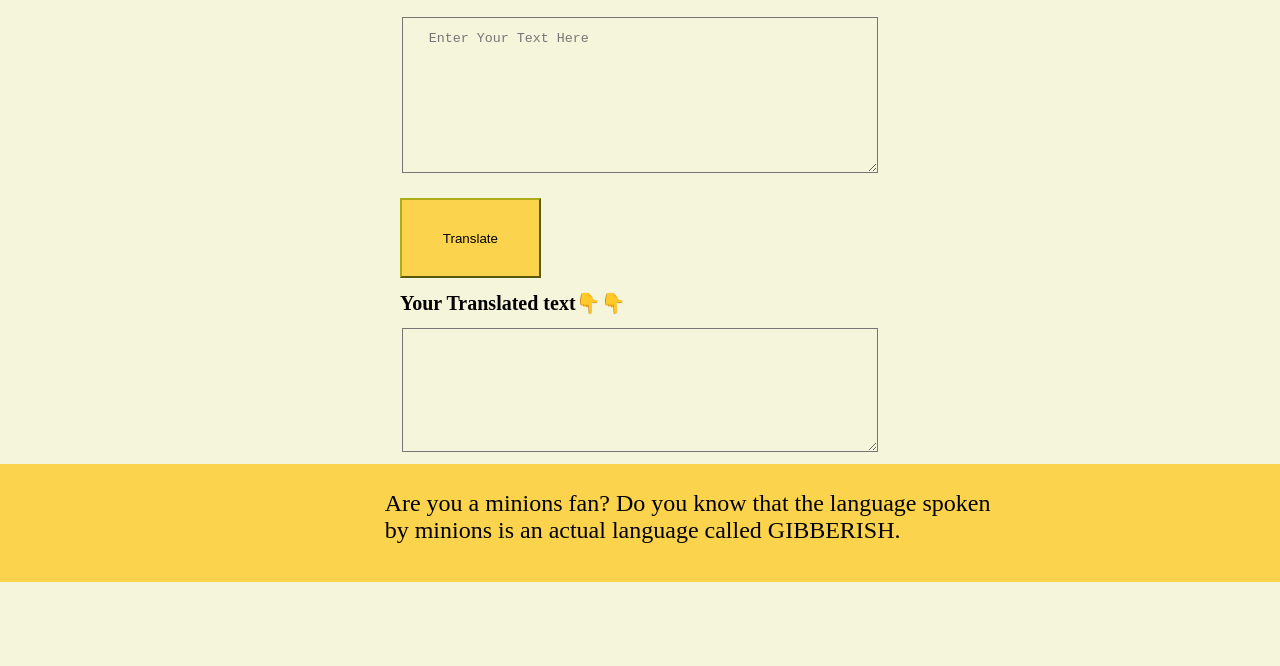
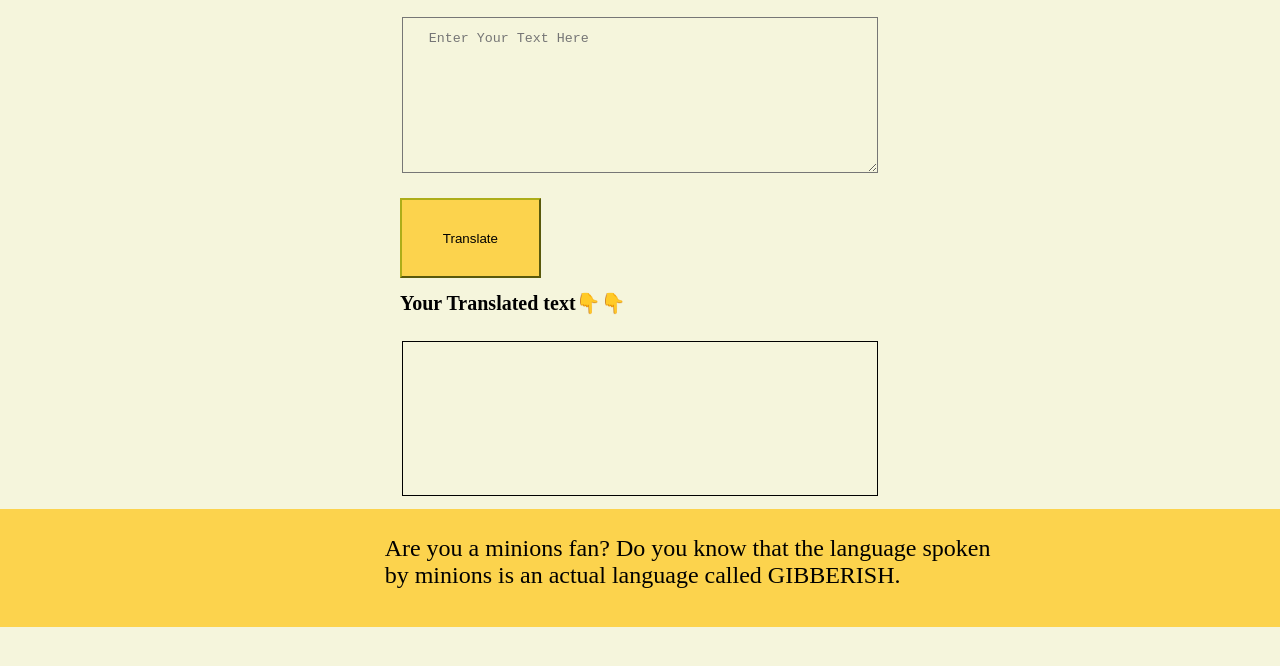
Before and after one commit to jogeshgupta963/banana-talk, a plain HTML site: page index.html in a window 1280 px wide. Shown: the part 98-764 px from the top of the page. Drawn offline with Linux system fonts and the light colour scheme; a web font is replaced by a local one.

Commit message:
replaced textarea with div

```diff
--- a/index.html
+++ b/index.html
@@ -17,7 +17,7 @@
     <button class="btn-translate">Translate</button>
     <strong class=" txt">Your Translated text👇👇 </strong>
 
-    <textarea class="input output" id="output-txt"></textarea>
+    <div class="input output" id="output-txt"></div>
     <footer class="footer"><div class="footer-font">Are you a minions fan? Do you know that the language spoken by minions is an actual language called GIBBERISH.</div></footer>
 
     <script src="app.js" type="text/javascript"></script>
--- a/style.css
+++ b/style.css
@@ -66,9 +66,10 @@ nav{
 }
 /* div bar  */
 .output{
-    margin-top: 1%;
+    border:1px solid black;
+    /* margin-top: 1%;
     height: 12vh;
-    background-color: var(--light-yellow);
+    background-color: var(--light-yellow); */
 }
 /* footer  */
 .footer{
```
